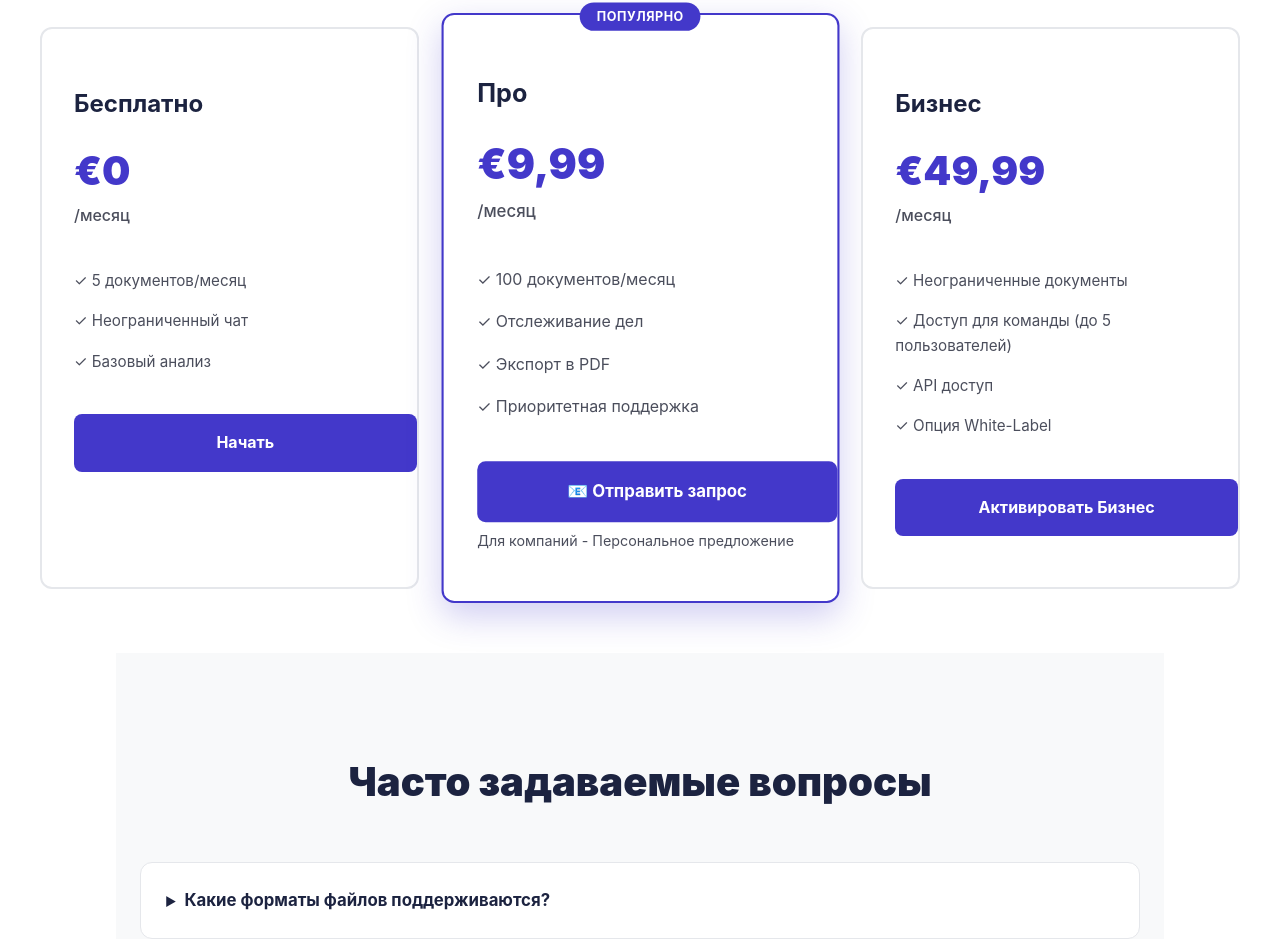
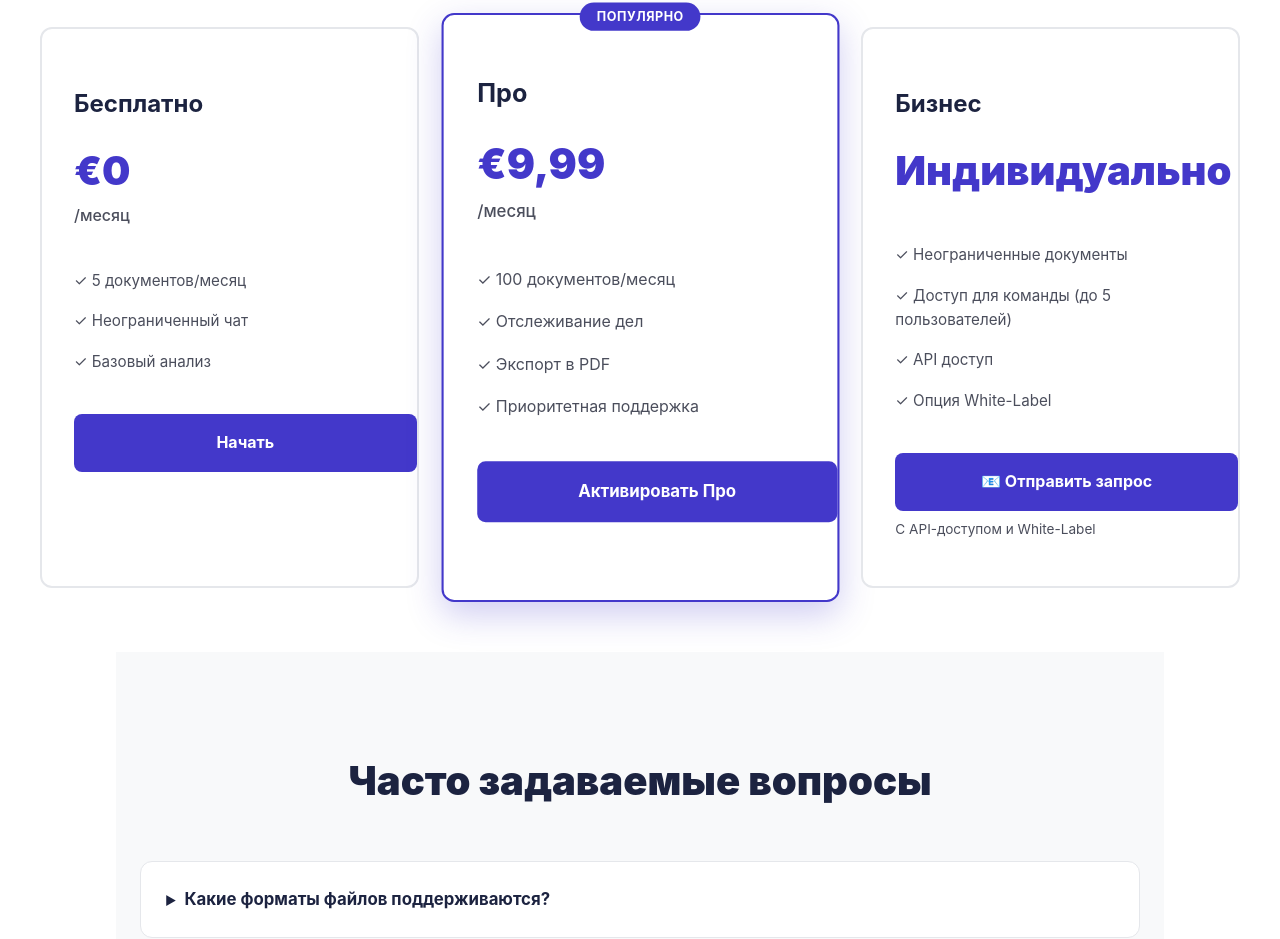
Before and after one commit to SchneiderStudios/deasy-saas, a Next.js app: page / in a window 1280 px wide. Shown: the part 1719-2658 px from the top of the page. Built offline with nearby package versions, Linux system fonts and the light colour scheme.

Commit message:
Add files via upload

```diff
--- a/pages/index.tsx
+++ b/pages/index.tsx
@@ -136,26 +136,26 @@ export default function Home() {
               <li>{t.planProFeature3}</li>
               <li>{t.planProFeature4}</li>
             </ul>
-            <a href="mailto:info@deasy.de?subject=Pro%20Plan%20Anfrage" className={styles.pricingButton}>
-              {language === 'de' ? '📧 Anfrage senden' : '📧 Отправить запрос'}
+            <a href="https://buy.stripe.com/REPLACE_WITH_YOUR_MONTHLY_LINK" target="_blank" rel="noopener noreferrer" className={styles.pricingButton}>
+              {t.planProButton}
             </a>
-            <p style={{ fontSize: '0.85rem', color: '#4b4e5c', marginTop: '0.5rem' }}>
-              {language === 'de' ? 'Für Unternehmen - Persönliches Angebot' : 'Для компаний - Персональное предложение'}
-            </p>
           </div>
 
           <div className={styles.pricingCard}>
             <h3>{t.planBusiness}</h3>
-            <div className={styles.price}>{t.planBusinessPrice}<span>{t.planBusinessPeriod}</span></div>
+            <div className={styles.price}>{language === 'de' ? 'Maßgeschneidert' : 'Индивидуально'}<span></span></div>
             <ul>
               <li>{t.planBusinessFeature1}</li>
               <li>{t.planBusinessFeature2}</li>
               <li>{t.planBusinessFeature3}</li>
               <li>{t.planBusinessFeature4}</li>
             </ul>
-            <a href="/checkout?plan=business" className={styles.pricingButton}>
-              {t.planBusinessButton}
+            <a href="mailto:info@deasy.de?subject=Business%20Plan%20Anfrage%20-%20API%20Zugang" className={styles.pricingButton}>
+              {language === 'de' ? '📧 Anfrage senden' : '📧 Отправить запрос'}
             </a>
+            <p style={{ fontSize: '0.85rem', color: '#4b4e5c', marginTop: '0.5rem' }}>
+              {language === 'de' ? 'Mit API-Zugang & White-Label' : 'С API-доступом и White-Label'}
+            </p>
           </div>
         </div>
       </section>
```
